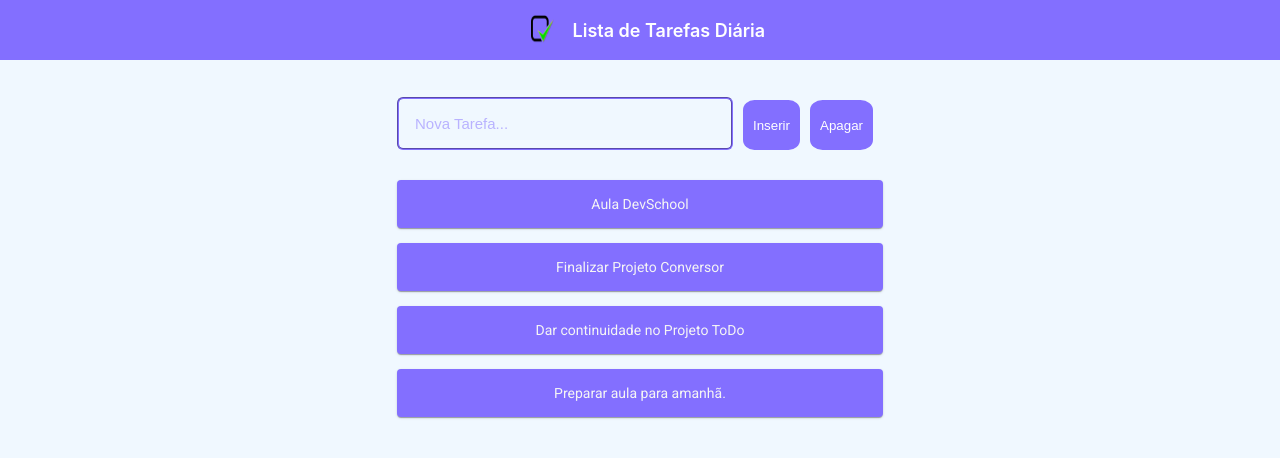
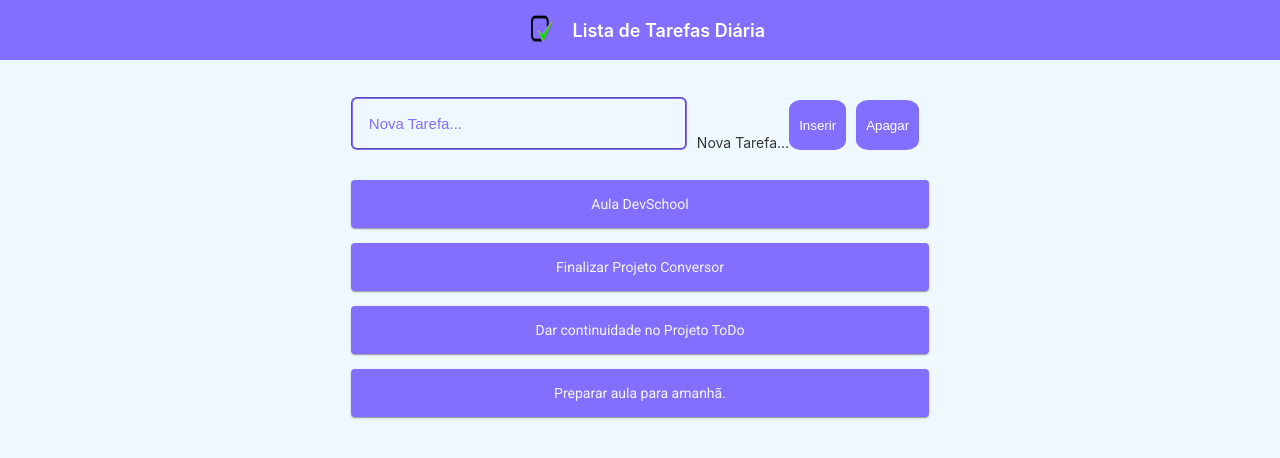
Before and after one commit to suzukikarol/ToDoList, an Angular app in the folder TodoList/: page / in a window 1280 px wide. Shown: the top 458 px of the page. Built offline with nearby package versions, Linux system fonts and the light colour scheme.

Commit message:
organizando e entendendo comportamento de component

```diff
--- a/TodoList/src/app/display/display.component.html
+++ b/TodoList/src/app/display/display.component.html
@@ -1,7 +1,11 @@
 
 <div class="container-inset">
-
-    <input type="text" placeholder="Nova Tarefa...">
+    <input
+    type="text"
+    [value]="inputValue"
+    (input)="inputValue = $event.target.value"
+    >
+    <p>{{inputValue}}</p>
     <button class="stylebutton" >Inserir</button>
     <button class="stylebutton" >Apagar</button>
 </div>
--- a/TodoList/src/app/display/display.component.ts
+++ b/TodoList/src/app/display/display.component.ts
@@ -6,8 +6,10 @@ import { CardComponent } from '../card/card.component';
   templateUrl: './display.component.html',
   styleUrls: ['./display.component.css']
 })
+
 export class DisplayComponent implements OnInit {
-  inputValue:any;
+
+  inputValue:string = 'Nova Tarefa...'
 
   constructor() { }
 
@@ -18,10 +20,10 @@ export class DisplayComponent implements OnInit {
 
   }
 
-  getTask(event){
-    this.inputValue = String(event.target.value);
-    console.log(this.inputValue)
-  }
+  // getTask(event){
+  //   this.inputValue = String(event.target.value);
+  //   console.log(this.inputValue)
+  // }
 
   addCard() {
 
--- a/TodoList/src/app/material/material.module.ts
+++ b/TodoList/src/app/material/material.module.ts
@@ -1,13 +1,11 @@
 import { NgModule } from '@angular/core';
 import {MatCardModule} from '@angular/material/card';
 import {MatIconModule} from '@angular/material/icon';
-import {MatButtonToggleModule} from '@angular/material/button-toggle';
 
 
 const MaterialComponent = [
   MatCardModule,
-  MatIconModule,
-  MatButtonToggleModule
+  MatIconModule
 ]
 
 @NgModule({
```
